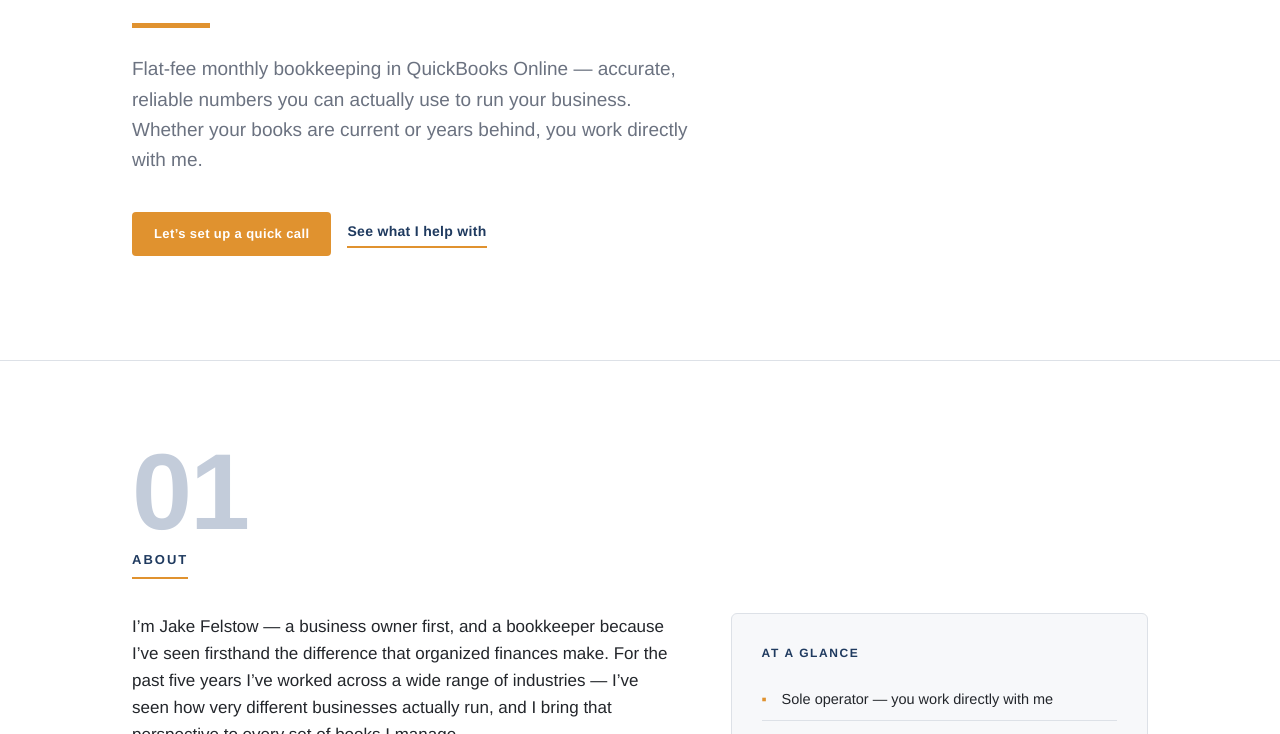
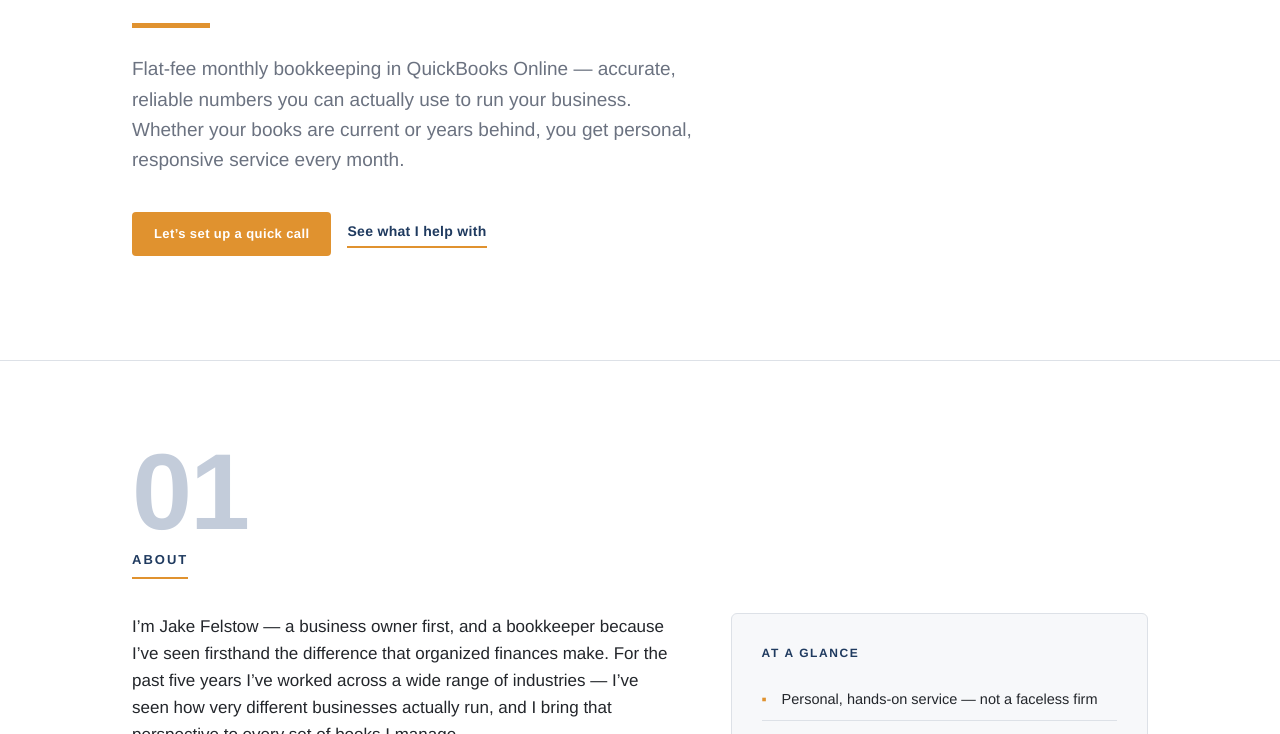
Before and after one commit to jfelstow/felstowbookkeeping, a plain HTML site: page index.html in a window 1280 px wide. Shown: the part 466-1200 px from the top of the page. Drawn offline with Linux system fonts and the light colour scheme.

Commit message:
Reword copy to remove sole-operator framing

```diff
--- a/index.html
+++ b/index.html
@@ -305,7 +305,7 @@
     <div class="eyebrow">Felstow Bookkeeping &amp; Consulting</div>
     <h1>Simplifying your numbers so you can focus on the business.</h1>
     <div class="accent-bar"></div>
-    <p class="lead">Flat-fee monthly bookkeeping in QuickBooks Online &mdash; accurate, reliable numbers you can actually use to run your business. Whether your books are current or years behind, you work directly with me.</p>
+    <p class="lead">Flat-fee monthly bookkeeping in QuickBooks Online &mdash; accurate, reliable numbers you can actually use to run your business. Whether your books are current or years behind, you get personal, responsive service every month.</p>
     <div class="hero-cta">
       <a href="#contact" class="btn">Let&rsquo;s set up a quick call</a>
       <a href="#services" class="btn-ghost">See what I help with</a>
@@ -328,7 +328,7 @@
       <div class="about-card">
         <div class="ac-title">At a glance</div>
         <ul>
-          <li>Sole operator &mdash; you work directly with me</li>
+          <li>Personal, hands-on service &mdash; not a faceless firm</li>
           <li>5 years of bookkeeping experience</li>
           <li>QuickBooks Online, exclusively</li>
           <li>Generalist across many industries</li>
```
